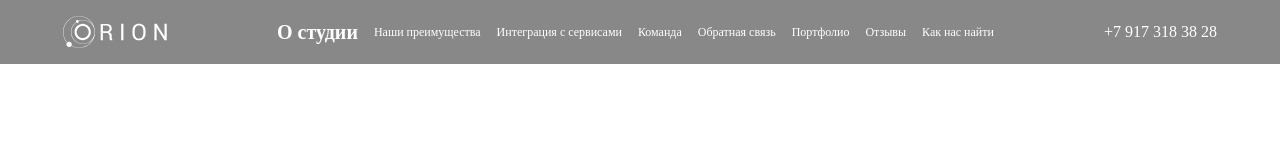
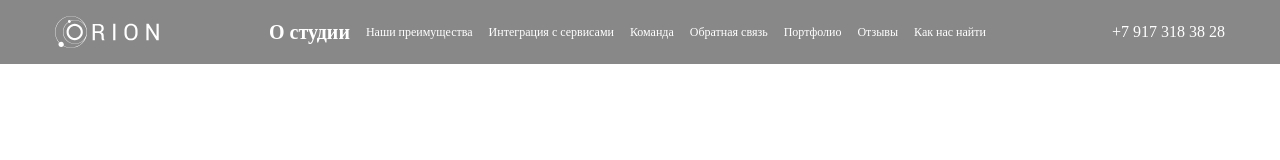
Before and after one commit to beterraLone/digital_studio, a plain HTML site: page index.html in a window 1280 px wide. Drawn offline with Linux system fonts and the light colour scheme.

Commit message:
правки по 9 работе( сразу в мейн)

```diff
--- a/index.html
+++ b/index.html
@@ -11,34 +11,20 @@
     <header>
       <img src="images/Logo_web.svg" alt="logo">
       <nav>
-        <a href="#" class="link-big">
-          О студии
-        </a>
-        <a href="#">
-          Наши преимущества
-        </a>
-        <a href="#">
-          Интеграция с сервисами
-        </a>
-        <a href="#">
-          Команда
-        </a>
-        <a href="#">
-          Обратная связь
-        </a>
-        <a href="#">
-          Портфолио
-        </a>
-        <a href="#">
-          Отзывы
-        </a>
-        <a href="#">
-          Как нас найти
-        </a>
+        <ul class="header-links">
+          <li><a href="#" class="link-big">О студии</a></li>
+          <li> <a href="#">Наши преимущества</a></li>
+          <li><a href="#">Интеграция с сервисами</a></li>
+          <li><a href="#">Команда</a></li>
+          <li><a href="#">Обратная связь</a></li>
+          <li><a href="#">Портфолио</a></li>
+          <li><a href="#">Отзывы</a></li>
+          <li><a href="#">Как нас найти</a></li>
+          <li></li>
+        </ul>
       </nav>
       <a href="tel:+79173183828" class="a">+7 917 318 38 28</a>
     </header>
-
   </div>
 </body>
 </html>
--- a/styles/header.css
+++ b/styles/header.css
@@ -8,7 +8,7 @@ header{
   gap: 110px;
 }
 
-nav{
+.header-links{
   display: flex;
   justify-content: space-around;
   align-items: center;
```
